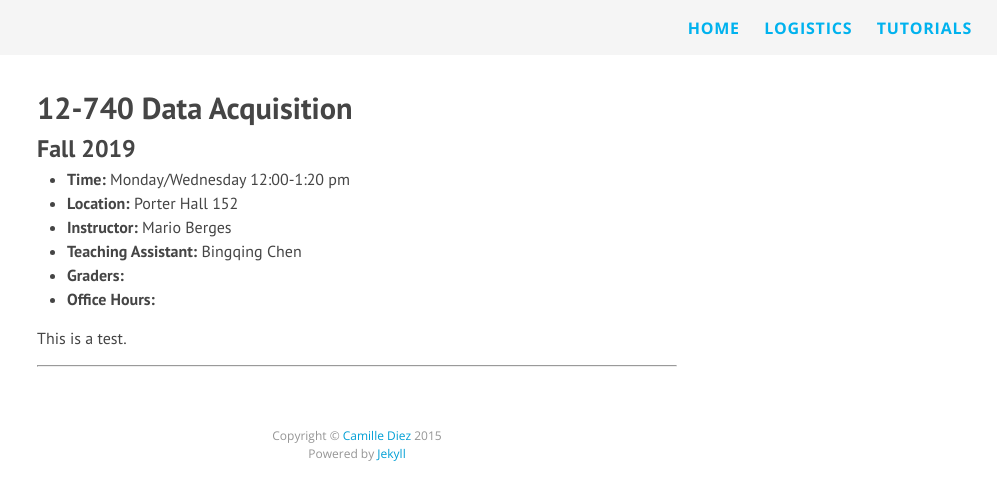
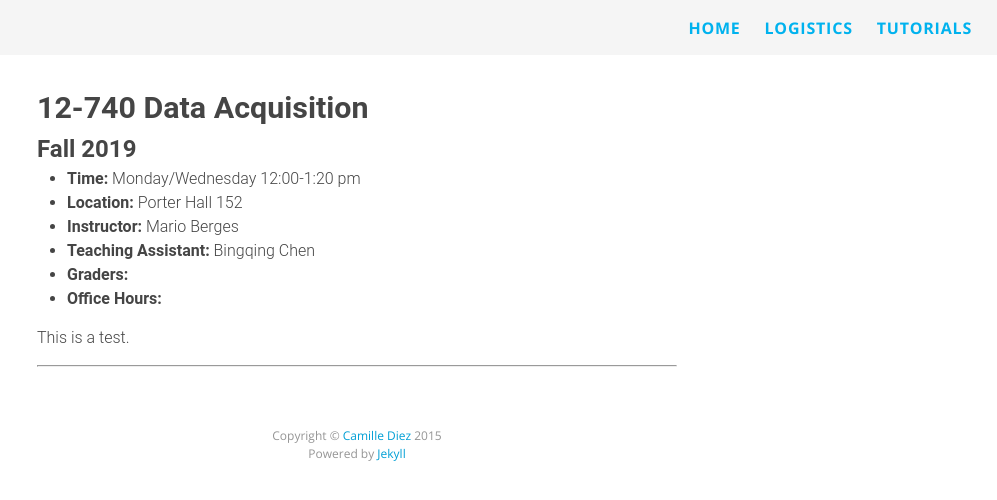
Before and after one commit to INFERLab/12740, a Jekyll site: the page built from index.md, in a window 1280 px wide. Shown: the top 500 px of the page, without its empty margins (283-1280 px from the left). Built offline with Jekyll 4.4.1, drawn with Linux system fonts in a browser that asks for light colours; nearby versions of some CDN libraries.

Commit message:
Changed font back to Roboto

```diff
--- a/css/main.scss
+++ b/css/main.scss
@@ -3,7 +3,7 @@
 @charset "utf-8";
 
 // Our variables
-$base-font-family: 'PT Sans', Helvetica, Arial, sans-serif;
+$base-font-family: 'Roboto', Helvetica, Arial, sans-serif;
 $base-font-size:   16px;
 $small-font-size:  $base-font-size * 0.895;
 $large-font-size:  $base-font-size * 1.40;
```
